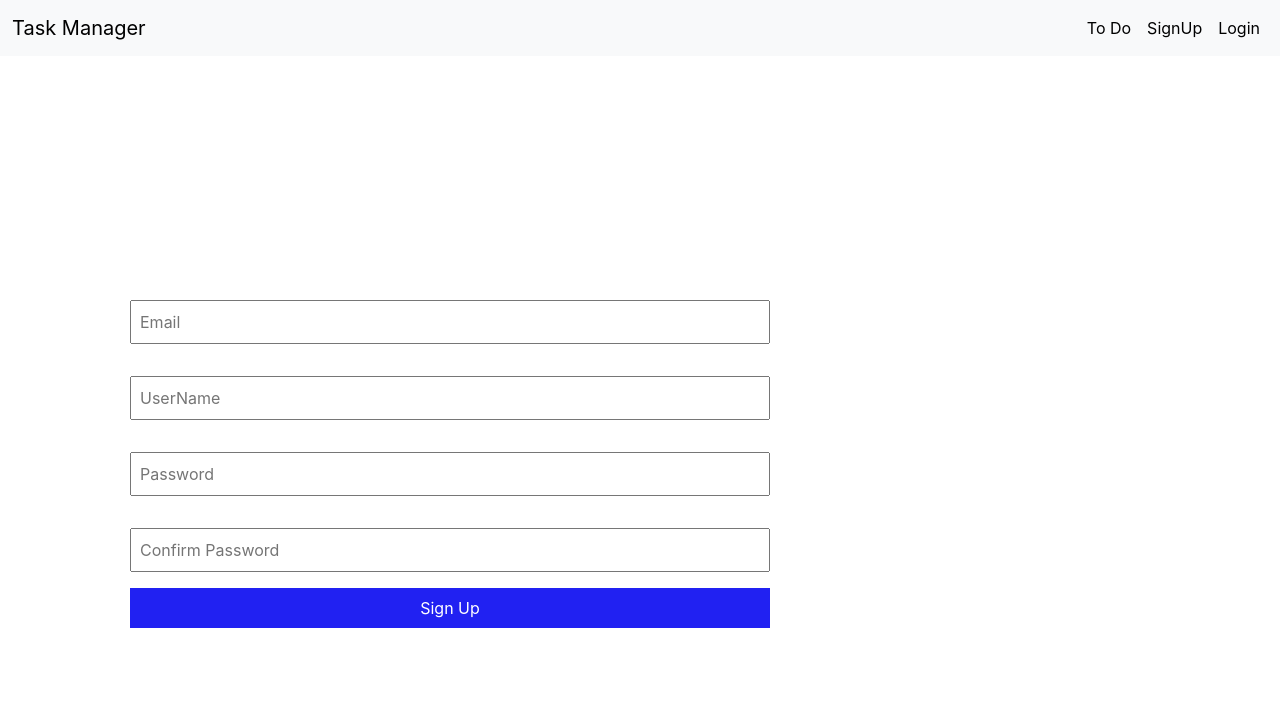
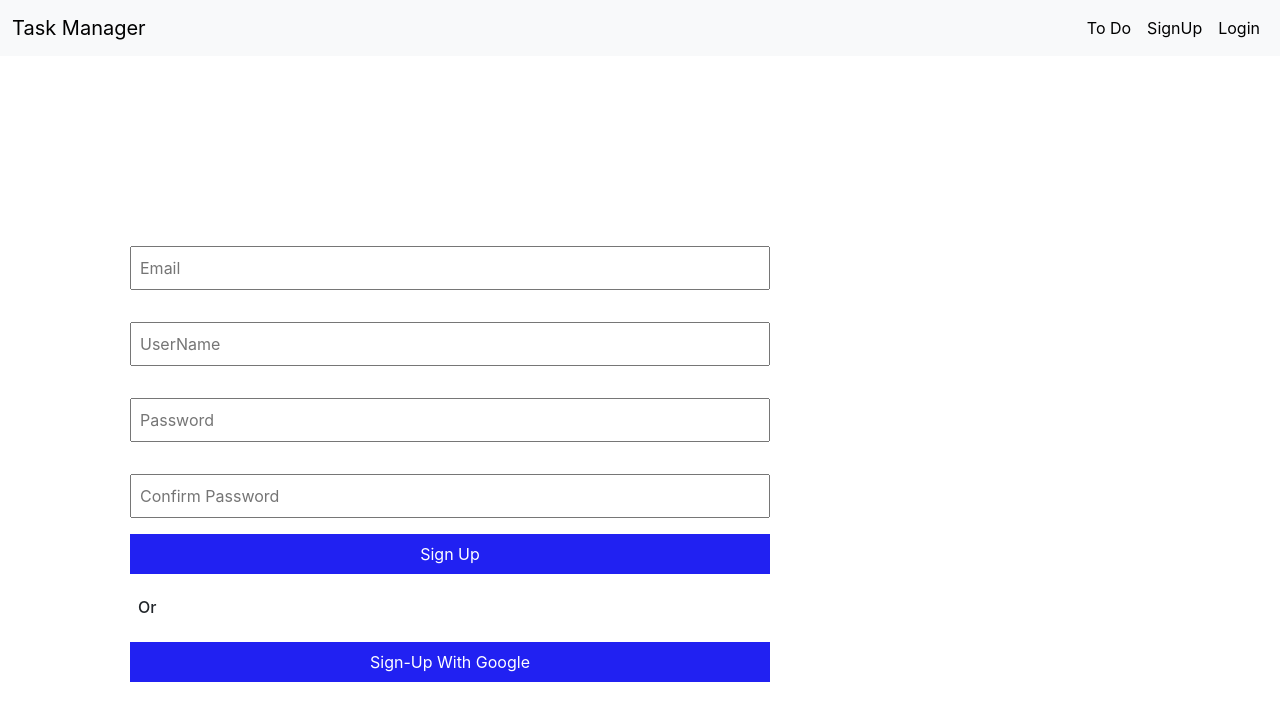
Before and after one commit to SanthiyaSandySandy/TaskManager, a React (Create React App) app in the folder demo-app/: page /signup in a window 1280 px wide. Shown: the top 720 px of the page. Built offline with nearby package versions, Linux system fonts and the light colour scheme.

Commit message:
Update SignUp.js

```diff
--- a/demo-app/src/components/SignUp/SignUp.js
+++ b/demo-app/src/components/SignUp/SignUp.js
@@ -5,7 +5,8 @@ import HeadingComp from './HeadingComp';
 import axios from 'axios';
 import { ToastContainer, toast } from "react-toastify";
 import 'react-toastify/dist/ReactToastify.css';
-import {useNavigate} from 'react-router-dom'
+import {useNavigate} from 'react-router-dom';
+import { useGoogleLogin } from '@react-oauth/google';
 
 const SignUp = () => {
 
@@ -42,6 +43,14 @@ const SignUp = () => {
       }
     })
   }
+    const login = useGoogleLogin({
+    onSuccess:(tokenResponse) => {
+      // console.log(tokenResponse)
+      toast.success("Signed-Up Success")
+      dispatch(authActions.login())
+        history("/todo")
+    },
+  })
 
   return (
     <div className='signup'>
@@ -55,6 +64,8 @@ const SignUp = () => {
             <input className="p-2 my-3 input-signup" type='password' name='password'placeholder='Password' value={inputs.password} onChange={handleChange}/>
             <input className="p-2 my-3 input-signup" type='password'  name='confirmPassword' placeholder='Confirm Password' value={inputs.confirmPassword} onChange={handleChange}/>
             <button className='btn-signup p-2' onClick={handleSubmit}>Sign Up</button>
+                        <h6 className='p-2 my-3 input-signup'>Or</h6>
+            <button className='btn-signup p-2' onClick={login()}>Sign-Up With Google</button>
             </div>
           </div>
         </div>
```
